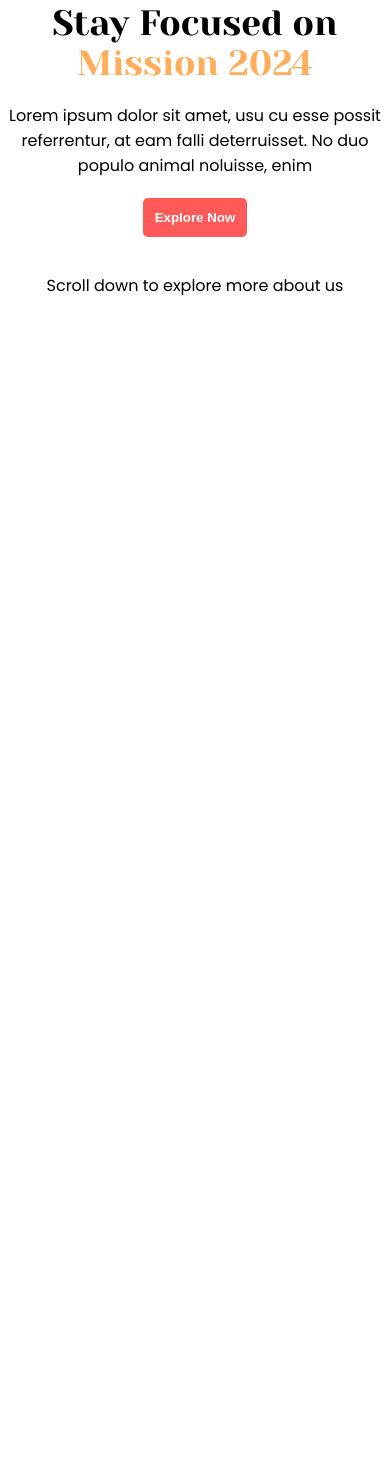
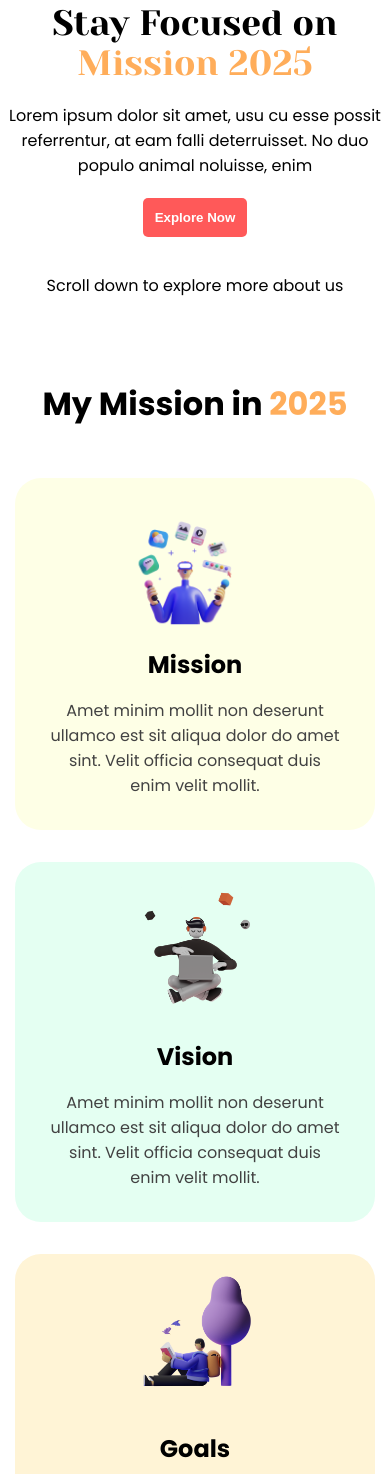
Before and after one commit to mezbahDev/Mission-2024, a plain HTML site: page index.html in a window 390 px wide. Shown: the part 526-2000 px from the top of the page. Before the commit the page ends 844 px from the top, so only its background shows below. Drawn offline with Linux system fonts and the light colour scheme.

Commit message:
mission-2025 section uploaded

```diff
--- a/index.html
+++ b/index.html
@@ -10,10 +10,9 @@
 
 <body>
     <header class="banner">
-
         <div class="banner-container">
             <div class="banner-txt">
-                <h1 class="banner-title">Stay Focused on <span class="mission">Mission 2024</span></h1>
+                <h1 class="banner-title">Stay Focused on <span class="txt">Mission 2025</span></h1>
                 <p class="banner-description">Lorem ipsum dolor sit amet, usu cu esse possit referrentur, at eam falli
                     deterruisset. No duo populo
                     animal noluisse, enim</p>
@@ -23,6 +22,39 @@
         </div>
         <img src="images/person/person-0.png" alt="person picture" class="person0" />
     </header>
+
+    <main>
+
+        <section class="mission">
+
+            <h1 class="mission-title">My Mission in <span class="txt">2025</span></h1>
+
+            <div class="mission-container">
+                <div class="mission-box" style="background-color: #feffe6;">
+                    <img src="images/illustrators/illustrator-1.png" alt="an avatar is playing with some tools" />
+                    <h1 class="mission-header">Mission</h1>
+                    <p class="mission-description">Amet minim mollit non deserunt ullamco est sit aliqua dolor do amet
+                        sint. Velit officia consequat
+                        duis enim velit mollit.</p>
+                </div>
+                <div class="mission-box" style="background-color: #e4fff2;">
+                    <img src="images/illustrators/illustrator-2.png" alt="an avatar is typing on laptop" />
+                    <h1 class="mission-header">Vision</h1>
+                    <p class="mission-description">Amet minim mollit non deserunt ullamco est sit aliqua dolor do amet
+                        sint. Velit officia consequat
+                        duis enim velit mollit.</p>
+                </div>
+                <div class="mission-box" style="background-color: #fff4d6;">
+                    <img src="images/illustrators/illustrator-3.png" alt="an avatar is reading under a tree" />
+                    <h1 class="mission-header">Goals</h1>
+                    <p class="mission-description">Amet minim mollit non deserunt ullamco est sit aliqua dolor do amet
+                        sint. Velit officia consequat
+                        duis enim velit mollit.</p>
+                </div>
+            </div>
+        </section>
+
+    </main>
 </body>
 
 </html>
--- a/style.css
+++ b/style.css
@@ -45,7 +45,7 @@ body {
   padding-left: 2rem;
 }
 
-.mission {
+.txt {
   color: var(--primary-color);
 }
 
@@ -73,6 +73,59 @@ body {
 
 .person0 {
   max-width: 426px;
+}
+
+/* mission section style */
+.mission {
+  display: flex;
+  flex-direction: column;
+  gap: 50px;
+  align-items: center;
+  font-family: "poppins";
+  margin-top: 82px;
+}
+
+.mission-title {
+  font-size: 3rem;
+}
+
+.mission-container {
+  max-width: 1200px;
+  display: grid;
+  grid-template-columns: repeat(3, 1fr);
+  gap: 5rem;
+}
+
+.mission-box {
+  display: flex;
+  flex-direction: column;
+  gap: 1rem;
+  max-width: 360px;
+  background-color: rgba(126, 79, 166, 0.1);
+  padding: 1rem 2rem;
+  border-radius: 26px;
+}
+
+.mission-box img {
+  width: 145px;
+}
+
+.mission-header {
+  font-size: 1.5rem;
+  font-size: 600;
+}
+
+.mission-description {
+  max-width: 320px;
+  color: var(--dark-4);
+  font-size: 1rem;
+}
+
+.vision {
+  background-color: rgba(255, 209, 89, 0.1);
+}
+.goal{
+  background-color: #fff4d6;
 }
 
 /* <<<<<<<<<<<<  X-Small screen >>>>>>>>>>>> */
@@ -110,7 +163,37 @@ body {
   .person0 {
     width: 100%;
   }
+
+  /* mission section style */
+
+  .mission-title {
+    font-size: 2rem;
+  }
+
+  .mission-container {
+    display: grid;
+    grid-template-columns:1fr;
+    gap: 2rem;
+  }
+
+  .mission-box {
+    align-items: center;
+    gap: 1rem;
+    max-width: 360px;
+    padding-bottom: 2rem;
+  }
+  .mission-header {
+    font-size: 1.5rem;
+    font-size: 600;
+  }
+
+  .mission-description {
+    text-align: center;
+  }
+
 }
+
+
 /* <<<<<<<<<<<<  Small screen >>>>>>>>>>>> */
 @media (min-width: 576px) and (max-width: 768px) {
   /* header banner section style */
@@ -132,7 +215,7 @@ body {
     font-weight: 400;
     line-height: 50px;
     text-align: center;
-    border-left: none;
+    border: none;
     padding: 0;
   }
 
@@ -145,12 +228,24 @@ body {
   .person0 {
     width: 100%;
   }
+
+    /* mission section style */
+
+  .mission-title {
+    font-size: 2.5rem;
+  }
+
+  .mission-container {
+    display: grid;
+    grid-template-columns:1fr;
+    gap: 2rem;
+  }
+
 }
 /* <<<<<<<<<<<<  Medium screen >>>>>>>>>>>> */
 @media (min-width: 768px) and (max-width: 992px) {
-
-      /* header banner section style */
-  .banner-container{
+  /* header banner section style */
+  .banner-container {
     display: flex;
     flex-direction: column;
     padding: 2rem;
@@ -172,4 +267,17 @@ body {
   .person0 {
     width: 100%;
   }
+
+
+    /* mission section style */
+
+  .mission-title {
+    font-size: 3rem;
+  }
+
+  .mission-container {
+    display: grid;
+    grid-template-columns:repeat(2, 1fr);
+    gap: 2rem;
+  }
 }
```
